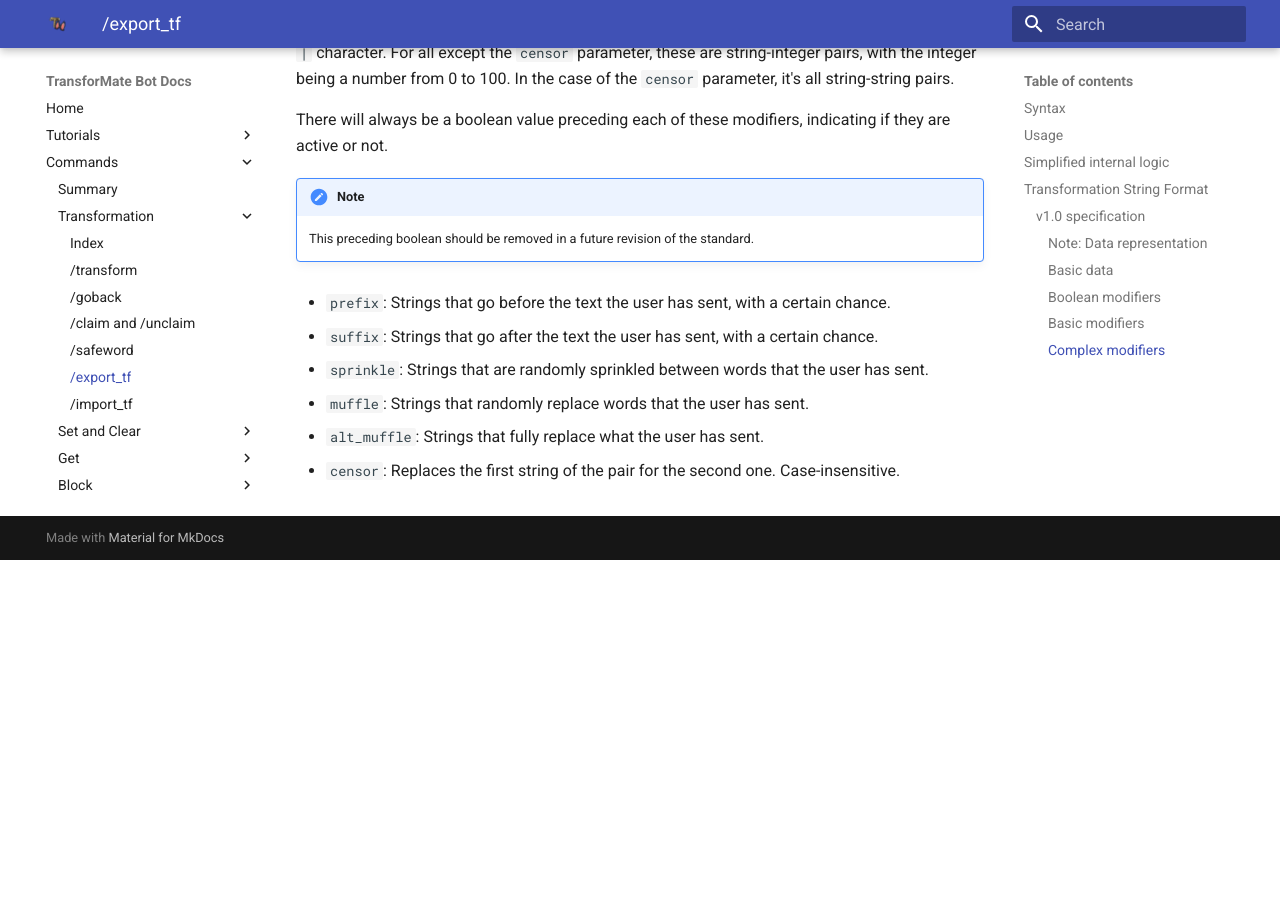
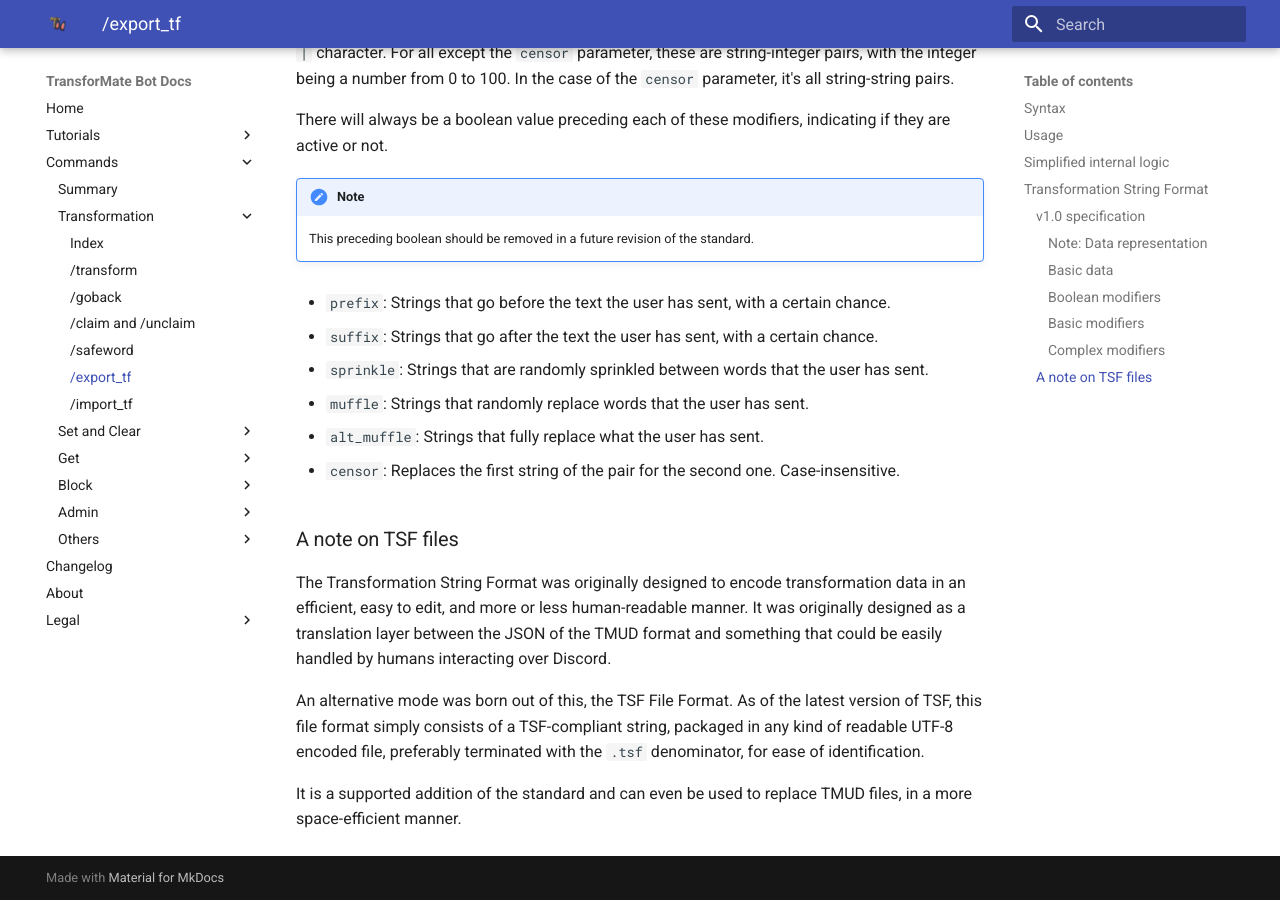
Before and after one commit to dorythecat/TransforMate, an MkDocs documentation site: the page built from docs/commands/transformation/export_tf.md, in a window 1280 px wide and 900 px high, scrolled down 3718 px. Built offline with MkDocs 1.6.1 and Material for MkDocs 9.7.7, drawn with Linux system fonts in a browser that asks for light colours; before the commit the page ends 4278 px from its top, so only the background shows below that; some of the changed text lies outside the part shown.

Commit message:
Updated docs

```diff
--- a/docs/commands/transformation/export_tf.md
+++ b/docs/commands/transformation/export_tf.md
@@ -42,7 +42,7 @@
 with TMUDv14 (Both deprecated since v1.5.0).
 
 !!! note
-    The TMUD standard isn't documented as-is, and only exists inside the
+    The TMUD standard isn't documented as-is and only exists inside the
     [`utils.py`](https://github.com/dorythecat/TransforMate/blob/main/src/utils.py)
     file of TransforMate, where the changelog is located too.
 
@@ -138,3 +139,17 @@
 - `alt_muffle`: Strings that fully replace what the user has sent.
 
 - `censor`: Replaces the first string of the pair for the second one. Case-insensitive.
+
+### A note on TSF files
+The Transformation String Format was originally designed to encode transformation
+data in an efficient, easy to edit, and more or less human-readable manner. It was
+originally designed as a translation layer between the JSON of the TMUD format
+and something that could be easily handled by humans interacting over Discord.
+
+An alternative mode was born out of this, the TSF File Format. As of the latest
+version of TSF, this file format simply consists of a TSF-compliant string,
+packaged in any kind of readable UTF-8 encoded file, preferably terminated with the
+`.tsf` denominator, for ease of identification.
+
+It is a supported addition of the standard and can even be used to replace TMUD
+files, in a more space-efficient manner.
```
Also changed, not shown: other parts of docs/commands/transformation/export_tf.md (+2 -1 lines).
